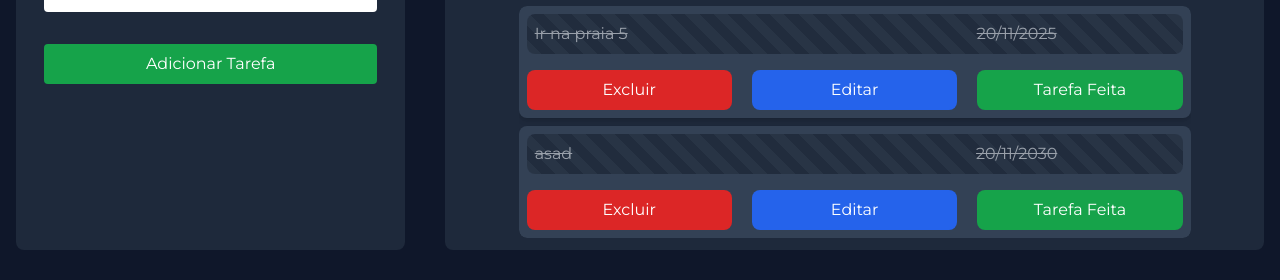
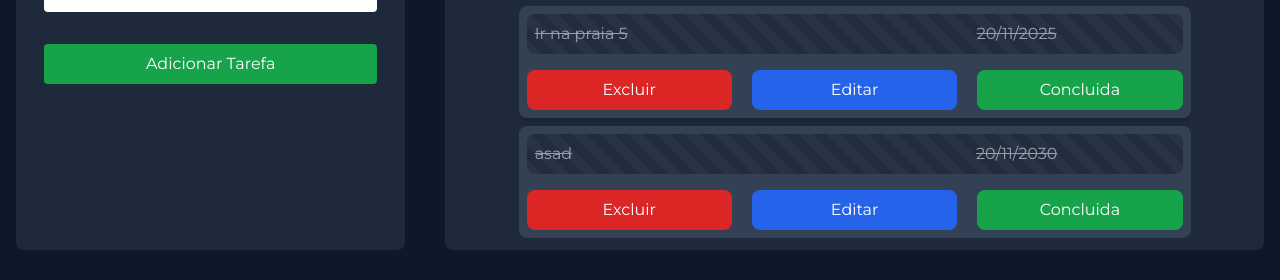
Before and after one commit to IgorBern02/ToDoList, a React (Vite) app: page / in a window 1280 px wide. Shown: the part 274-554 px from the top of the page. Built offline with nearby package versions, Linux system fonts and the light colour scheme; data requests are answered from the project's data file.

Commit message:
chore: ajusta texto do botão

```diff
--- a/package.json
+++ b/package.json
@@ -26,6 +26,7 @@
     "eslint": "^9.30.1",
     "eslint-plugin-react-hooks": "^5.2.0",
     "eslint-plugin-react-refresh": "^0.4.20",
+    "gh-pages": "^6.3.0",
     "globals": "^16.3.0",
     "json-server": "^1.0.0-beta.3",
     "postcss": "^8.5.6",
--- a/src/App.tsx
+++ b/src/App.tsx
@@ -5,8 +5,7 @@ import { TaskForm } from "./components/TaskForm";
 import { EditModal } from "./components/EditModal";
 import { RemoveModal } from "./components/RemoveModal";
 import noteService from "./services/tasks";
-
-type ModalType = "edit" | "remove" | null;
+import type { ModalType } from "./types/modal/modal";
 
 function App() {
   const [tasks, setTasks] = useState<Task[]>([]);
--- a/src/components/Tasks.tsx
+++ b/src/components/Tasks.tsx
@@ -45,7 +45,7 @@ export const Tasks = ({
                 onClick={() => openEditModal(task.id, task.task, task.date)}
               />
               <Button
-                text="Tarefa Feita"
+                text="Concluida"
                 className="w-full mt-2 bg-green-600 text-white px-4 py-2 rounded-lg hover:bg-green-700 transition-colors"
                 type="button"
                 onClick={() => toggleTaskDone(task.id)}
--- /dev/null
+++ b/src/types/modal/modal.ts
@@ -0,0 +1 @@
+export type ModalType = "edit" | "remove" | null;
```
Also changed, not shown: src/components/CompletedTask.tsx (deleted), 1 other file (tests, documents, lock files or other folders).
